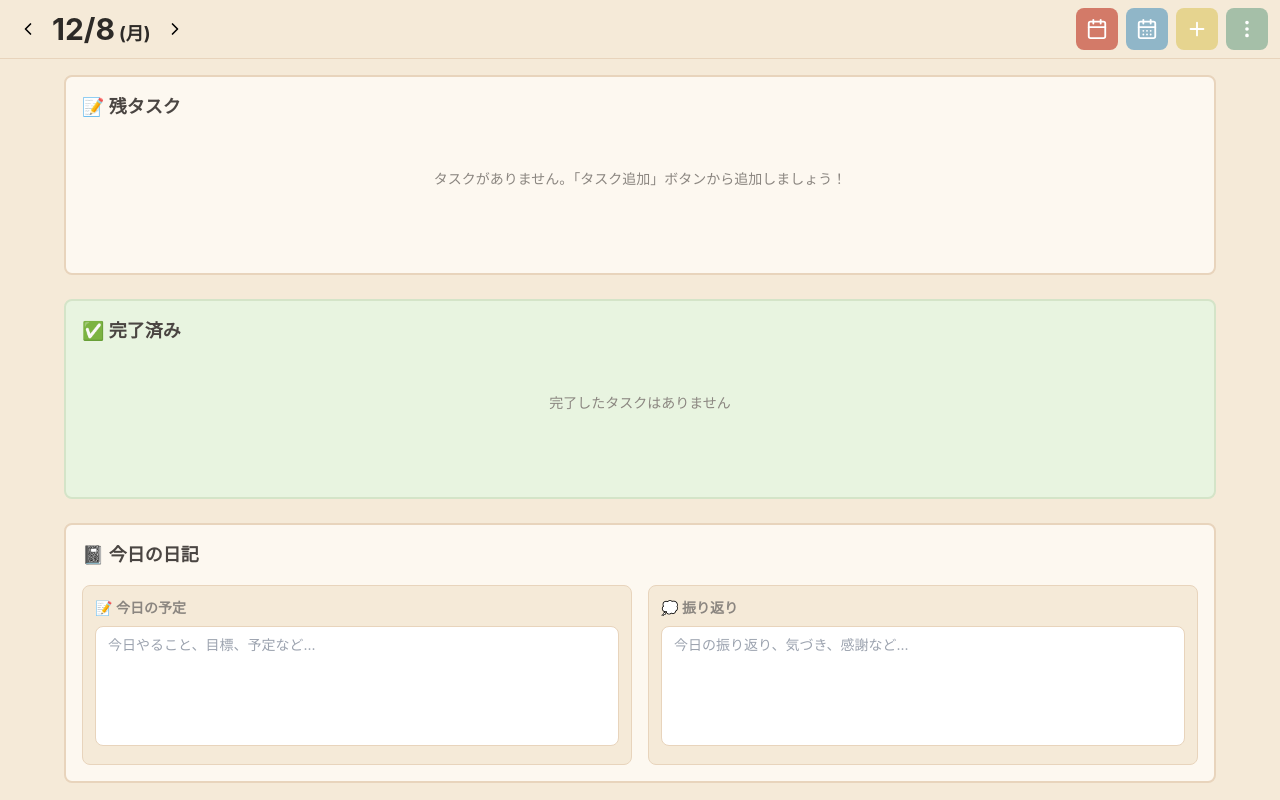
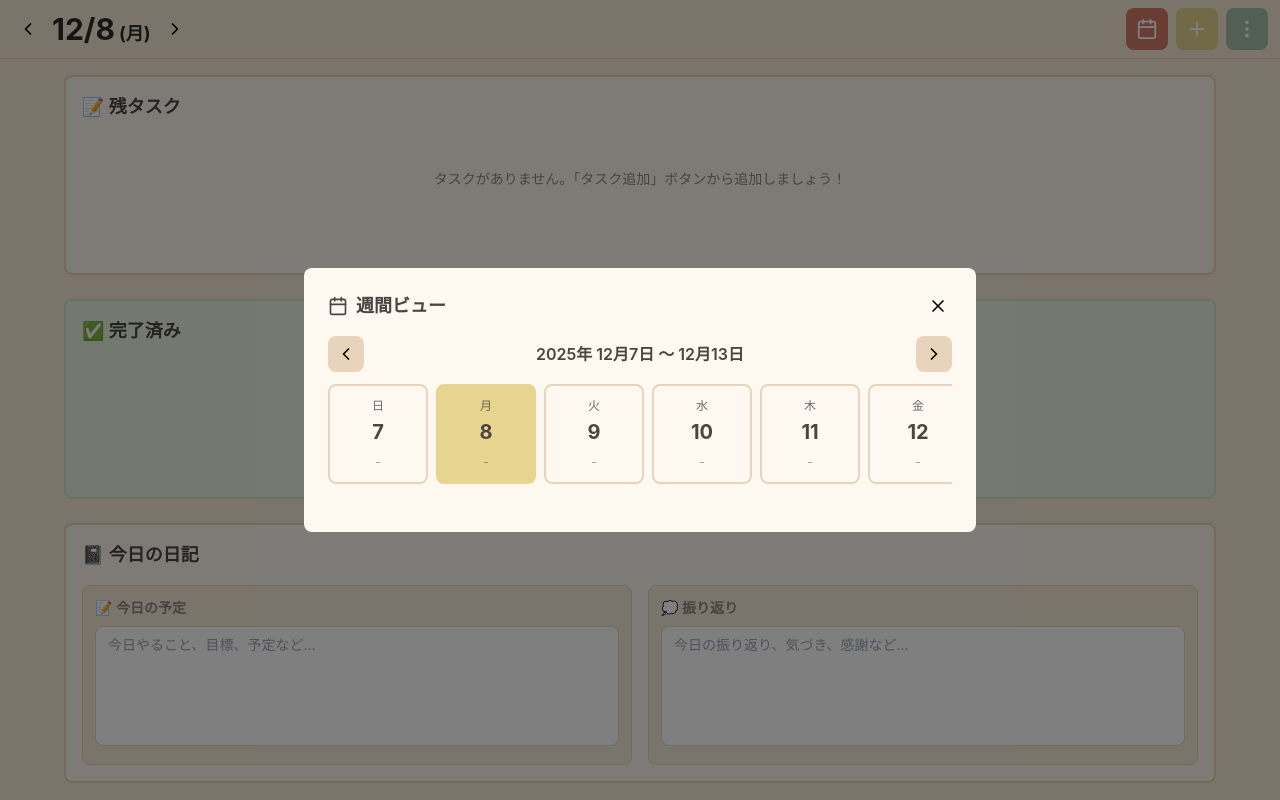
Before and after one commit to aigamopumpkin6653-crypto/focus-dashboard, a React (Create React App) app: page / in a window 1280 px wide. Both pictures are taken after a click on the button "週間ビューを開く". Built offline with nearby package versions, Linux system fonts and the light colour scheme.

Commit message:
ヘッダーボタン修正

```diff
--- a/src/FocusDashboard.js
+++ b/src/FocusDashboard.js
@@ -60,6 +60,8 @@ const StickyNoteTodo = () => {
   const [weekViewSelectedDate, setWeekViewSelectedDate] = useState(null);
   const [touchStart, setTouchStart] = useState(null);
   const [touchEnd, setTouchEnd] = useState(null);
+  const [isTransitioning, setIsTransitioning] = useState(false);
+  const [slideDirection, setSlideDirection] = useState('');
 
   const dustyColors = {
     '仕事': '#D37A68',
@@ -76,7 +78,16 @@ const StickyNoteTodo = () => {
   const changeDate = (days) => {
     const newDate = new Date(selectedDate);
     newDate.setDate(newDate.getDate() + days);
+
+    // アニメーション開始
+    setIsTransitioning(true);
+    setSlideDirection(days > 0 ? 'left' : 'right');
+
+    setTimeout(() => {
       setSelectedDate(newDate);
+      setIsTransitioning(false);
+      setSlideDirection('');
+    }, 150);
   };
 
   const selectedDateStr = useMemo(() => formatDateStr(selectedDate), [selectedDate]);
@@ -562,7 +573,7 @@ const StickyNoteTodo = () => {
                 onClick={() => setShowDailyNoteModal(true)}
                 className="font-bold cursor-pointer hover:opacity-70 transition-all flex items-baseline gap-1"
                 style={{ color: '#2D2A27' }}
-                title="カレンダーと日記を開く"
+                title="週間ビューを開く"
               >
                 <span className="text-xl md:text-3xl">
                   {selectedDate.getMonth() + 1}/{selectedDate.getDate()}
@@ -617,18 +628,6 @@ const StickyNoteTodo = () => {
                       <RefreshCw size={22} />
                     </button>
                   )}
-                  <button
-                    onClick={() => {
-                      setShowWeekView(true);
-                      setWeekViewDate(selectedDate);
-                      setWeekViewSelectedDate(selectedDate);
-                    }}
-                    className="p-2.5 rounded-lg transition-all hover:opacity-80"
-                    style={{ backgroundColor: '#90B6C8', color: 'white' }}
-                    title="週間ビュー"
-                  >
-                    <CalendarDays size={22} />
-                  </button>
                   <button
                     onClick={() => {
                       setShowAddTask(true);
@@ -746,21 +745,21 @@ const StickyNoteTodo = () => {
         </div>
       </div>
 
-      {showWeekView && (
-        <div className="fixed inset-0 bg-black bg-opacity-50 flex items-center justify-center z-50 p-4" onClick={() => setShowWeekView(false)}>
-          <div className="bg-white rounded-lg w-full max-w-5xl max-h-[90vh] overflow-y-auto" onClick={(e) => e.stopPropagation()} style={{ backgroundColor: '#FDF8F0' }}>
-            <div className="sticky top-0 z-10 p-4 border-b-2" style={{ backgroundColor: '#FDF8F0', borderColor: '#E8D4BC' }}>
+      {showDailyNoteModal && (
+        <div className="fixed inset-0 bg-black bg-opacity-50 flex items-center justify-center z-50" onClick={() => setShowDailyNoteModal(false)}>
+          <div className="bg-white rounded-lg p-6 max-w-2xl w-full mx-4 max-h-[80vh] overflow-y-auto" onClick={(e) => e.stopPropagation()} style={{ backgroundColor: '#FDF8F0' }}>
             <div className="flex items-center justify-between mb-4">
-                <h3 className="text-xl font-bold flex items-center gap-2" style={{ color: '#4A4542' }}>
-                  <CalendarDays size={24} />
+              <h3 className="text-lg font-semibold flex items-center gap-2" style={{ color: '#4A4542' }}>
+                <Calendar size={20} />
                 週間ビュー
               </h3>
-                <button onClick={() => setShowWeekView(false)} className="p-1 rounded transition-all hover:bg-gray-200">
-                  <X size={24} />
+              <button onClick={() => setShowDailyNoteModal(false)} className="p-1 rounded transition-all hover:bg-gray-200">
+                <X size={20} />
               </button>
             </div>
 
-              <div className="flex items-center justify-between">
+            <div className="mb-4">
+              <div className="flex items-center justify-between mb-3">
                 <button
                   onClick={() => {
                     const newDate = new Date(weekViewDate);
@@ -773,7 +772,7 @@ const StickyNoteTodo = () => {
                   <ChevronLeft size={20} />
                 </button>
                 <div className="text-center">
-                  <p className="text-lg font-semibold" style={{ color: '#4A4542' }}>
+                  <p className="text-base font-semibold" style={{ color: '#4A4542' }}>
                     {weekDays[0].getFullYear()}年 {weekDays[0].getMonth() + 1}月{weekDays[0].getDate()}日 〜 {weekDays[6].getMonth() + 1}月{weekDays[6].getDate()}日
                   </p>
                 </div>
@@ -790,7 +789,7 @@ const StickyNoteTodo = () => {
                 </button>
               </div>
 
-              <div className="overflow-x-auto mt-4 pb-2">
+              <div className="overflow-x-auto pb-2">
                 <div className="flex gap-2 min-w-max">
                   {weekDays.map((date, index) => {
                     const taskCount = getTaskCountForDate(date);
@@ -859,26 +858,26 @@ const StickyNoteTodo = () => {
             </div>
 
             {weekViewSelectedDate && (
-              <div className="p-6">
+              <div>
                 <div className="mb-4 flex items-center justify-between flex-wrap gap-2">
-                  <h4 className="text-lg font-bold flex items-center gap-2" style={{ color: '#4A4542' }}>
-                    <Calendar size={20} />
-                    {weekViewSelectedDate.getMonth() + 1}月{weekViewSelectedDate.getDate()}日（{['日', '月', '火', '水', '木', '金', '土'][weekViewSelectedDate.getDay()]}）の詳細
+                  <h4 className="text-base font-bold flex items-center gap-2" style={{ color: '#4A4542' }}>
+                    <Calendar size={18} />
+                    {weekViewSelectedDate.getMonth() + 1}月{weekViewSelectedDate.getDate()}日（{['日', '月', '火', '水', '木', '金', '土'][weekViewSelectedDate.getDay()]}）
                   </h4>
                   <div className="flex gap-2">
                     <button
                       onClick={() => {
                         setSelectedDate(weekViewSelectedDate);
-                        setShowWeekView(false);
+                        setShowDailyNoteModal(false);
                       }}
-                      className="px-4 py-2 rounded-lg text-sm transition-all hover:opacity-80 whitespace-nowrap"
+                      className="px-3 py-1.5 rounded-lg text-xs transition-all hover:opacity-80 whitespace-nowrap"
                       style={{ backgroundColor: '#D37A68', color: 'white' }}
                     >
                       この日に移動
                     </button>
                     <button
-                      onClick={() => setShowWeekView(false)}
-                      className="px-4 py-2 rounded-lg text-sm transition-all hover:opacity-80 whitespace-nowrap"
+                      onClick={() => setShowDailyNoteModal(false)}
+                      className="px-3 py-1.5 rounded-lg text-xs transition-all hover:opacity-80 whitespace-nowrap"
                       style={{ backgroundColor: '#B8D4A8', color: 'white' }}
                     >
                       閉じる
@@ -886,58 +885,58 @@ const StickyNoteTodo = () => {
                   </div>
                 </div>
 
-                <div className="mb-6">
-                  <h5 className="text-sm font-semibold mb-3 flex items-center gap-2" style={{ color: '#8B8680' }}>
+                <div className="mb-4">
+                  <h5 className="text-sm font-semibold mb-2 flex items-center gap-2" style={{ color: '#8B8680' }}>
                     📝 タスク
                   </h5>
-                  <div className="grid grid-cols-2 gap-4">
-                    <div className="p-4 rounded-lg border-2" style={{ backgroundColor: '#FDF8F0', borderColor: '#E8D4BC' }}>
+                  <div className="grid grid-cols-2 gap-3">
+                    <div className="p-3 rounded-lg border-2" style={{ backgroundColor: '#FDF8F0', borderColor: '#E8D4BC' }}>
                       <h6 className="text-xs font-semibold mb-2" style={{ color: '#8B8680' }}>残タスク</h6>
                       {weekViewTasks.length > 0 ? (
-                        <div className="space-y-2">
-                          {weekViewTasks.slice(0, 5).map(task => (
+                        <div className="space-y-1">
+                          {weekViewTasks.slice(0, 3).map(task => (
                             <div
                               key={task.id}
-                              className="text-xs p-2 rounded"
+                              className="text-xs p-1.5 rounded"
                               style={{ backgroundColor: dustyColors[task.category], color: 'white' }}
                             >
                               {task.name}
                             </div>
                           ))}
-                          {weekViewTasks.length > 5 && (
+                          {weekViewTasks.length > 3 && (
                             <div className="text-xs text-center" style={{ color: '#8B8680' }}>
-                              ...他 {weekViewTasks.length - 5}件
+                              ...他 {weekViewTasks.length - 3}件
                             </div>
                           )}
                         </div>
                       ) : (
-                        <div className="text-xs text-center py-4" style={{ color: '#8B8680' }}>
+                        <div className="text-xs text-center py-3" style={{ color: '#8B8680' }}>
                           残タスクなし
                         </div>
                       )}
                     </div>
 
-                    <div className="p-4 rounded-lg border-2" style={{ backgroundColor: '#E8F4E0', borderColor: '#D4E4C8' }}>
+                    <div className="p-3 rounded-lg border-2" style={{ backgroundColor: '#E8F4E0', borderColor: '#D4E4C8' }}>
                       <h6 className="text-xs font-semibold mb-2" style={{ color: '#8B8680' }}>完了済み</h6>
                       {weekViewCompleted.length > 0 ? (
-                        <div className="space-y-2">
-                          {weekViewCompleted.slice(0, 5).map((task, index) => (
+                        <div className="space-y-1">
+                          {weekViewCompleted.slice(0, 3).map((task, index) => (
                             <div
                               key={`${task.id}-${index}`}
-                              className="text-xs p-2 rounded line-through opacity-70"
+                              className="text-xs p-1.5 rounded line-through opacity-70"
                               style={{ backgroundColor: dustyColors[task.category], color: 'white' }}
                             >
                               {task.name}
                             </div>
                           ))}
-                          {weekViewCompleted.length > 5 && (
+                          {weekViewCompleted.length > 3 && (
                             <div className="text-xs text-center" style={{ color: '#8B8680' }}>
-                              ...他 {weekViewCompleted.length - 5}件
+                              ...他 {weekViewCompleted.length - 3}件
                             </div>
                           )}
                         </div>
                       ) : (
-                        <div className="text-xs text-center py-4" style={{ color: '#8B8680' }}>
+                        <div className="text-xs text-center py-3" style={{ color: '#8B8680' }}>
                           完了済みタスクなし
                         </div>
                       )}
@@ -946,30 +945,30 @@ const StickyNoteTodo = () => {
                 </div>
 
                 <div>
-                  <h5 className="text-sm font-semibold mb-3 flex items-center gap-2" style={{ color: '#8B8680' }}>
+                  <h5 className="text-sm font-semibold mb-2 flex items-center gap-2" style={{ color: '#8B8680' }}>
                     📓 日記
                   </h5>
-                  <div className="grid grid-cols-1 md:grid-cols-2 gap-4">
-                    <div className="p-4 rounded-lg border-2" style={{ backgroundColor: '#F5EAD8', borderColor: '#E8D4BC' }}>
+                  <div className="grid grid-cols-1 md:grid-cols-2 gap-3">
+                    <div className="p-3 rounded-lg border-2" style={{ backgroundColor: '#F5EAD8', borderColor: '#E8D4BC' }}>
                       <h6 className="text-xs font-semibold mb-2" style={{ color: '#8B8680' }}>📝 今日の予定</h6>
                       {weekViewDailyNote.plan ? (
-                        <div className="text-sm whitespace-pre-wrap" style={{ color: '#6B6660' }}>
+                        <div className="text-xs whitespace-pre-wrap max-h-24 overflow-y-auto" style={{ color: '#6B6660' }}>
                           {weekViewDailyNote.plan}
                         </div>
                       ) : (
-                        <div className="text-xs text-center py-4" style={{ color: '#8B8680' }}>
+                        <div className="text-xs text-center py-3" style={{ color: '#8B8680' }}>
                           予定なし
                         </div>
                       )}
                     </div>
-                    <div className="p-4 rounded-lg border-2" style={{ backgroundColor: '#F5EAD8', borderColor: '#E8D4BC' }}>
+                    <div className="p-3 rounded-lg border-2" style={{ backgroundColor: '#F5EAD8', borderColor: '#E8D4BC' }}>
                       <h6 className="text-xs font-semibold mb-2" style={{ color: '#8B8680' }}>💭 振り返り</h6>
                       {weekViewDailyNote.reflection ? (
-                        <div className="text-sm whitespace-pre-wrap" style={{ color: '#6B6660' }}>
+                        <div className="text-xs whitespace-pre-wrap max-h-24 overflow-y-auto" style={{ color: '#6B6660' }}>
                           {weekViewDailyNote.reflection}
                         </div>
                       ) : (
-                        <div className="text-xs text-center py-4" style={{ color: '#8B8680' }}>
+                        <div className="text-xs text-center py-3" style={{ color: '#8B8680' }}>
                           振り返りなし
                         </div>
                       )}
@@ -1059,7 +1058,15 @@ const StickyNoteTodo = () => {
       )}
 
       <div
-        className="px-3 py-4"
+        className="px-3 py-4 transition-all duration-150"
+        style={{
+          transform: isTransitioning
+            ? slideDirection === 'left'
+              ? 'translateX(-20px)'
+              : 'translateX(20px)'
+            : 'translateX(0)',
+          opacity: isTransitioning ? 0.5 : 1
+        }}
         onTouchStart={onTouchStart}
         onTouchMove={onTouchMove}
         onTouchEnd={onTouchEnd}
```
Lines whose indentation alone changed are shown as unchanged.
